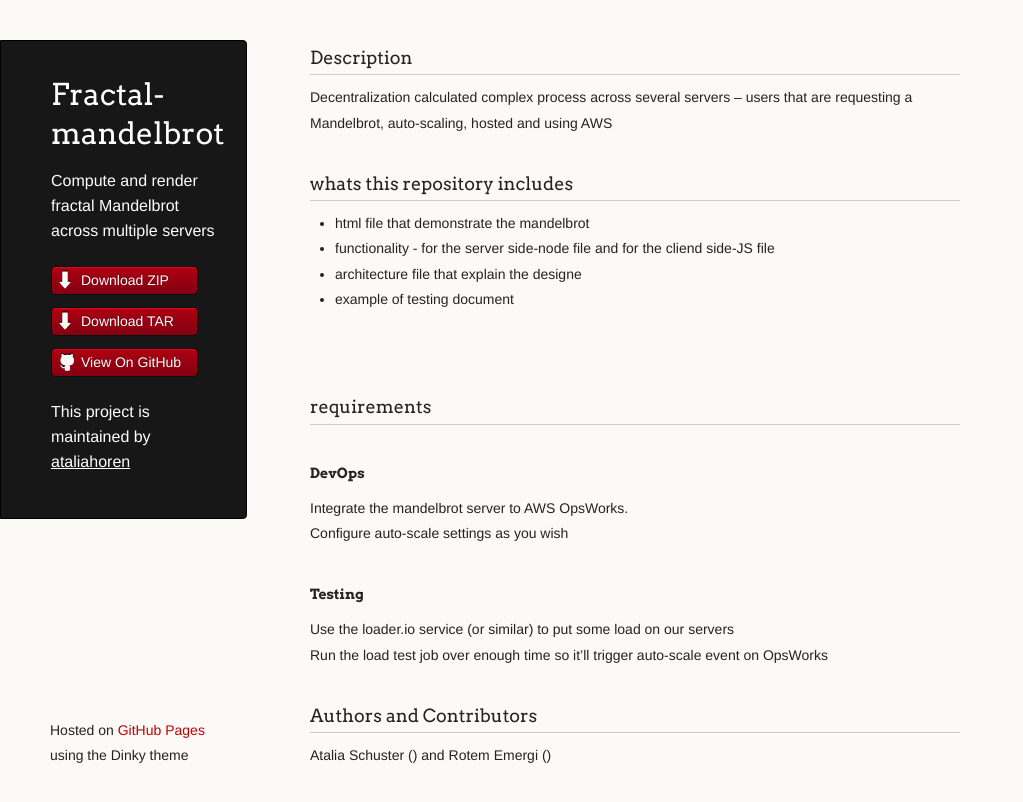
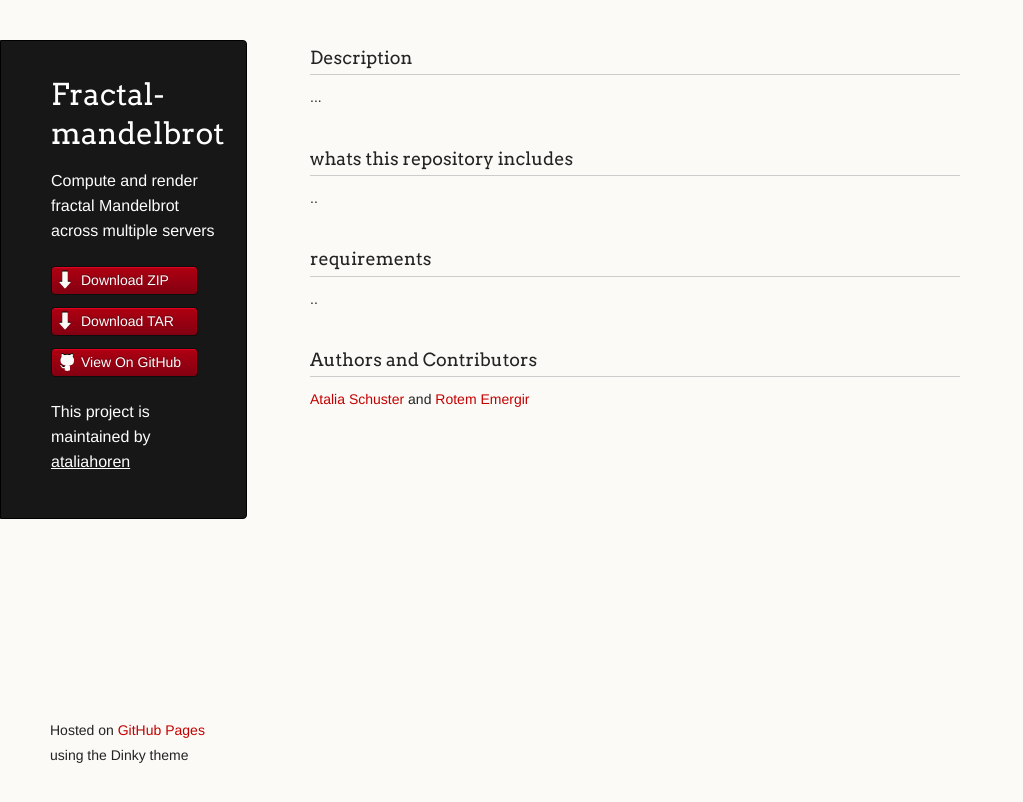
Before and after one commit to ataliahoren/Fractal-Mandelbrot, a plain HTML site: page index.html in a window 1280 px wide. Shown: the whole page, without its empty margins (0-1023 px from the left). Drawn offline with Linux system fonts and the light colour scheme.

Commit message:
Update index.html

```diff
--- a/index.html
+++ b/index.html
@@ -33,35 +33,22 @@
         <h3>
 <a id="description" class="anchor" href="#description" aria-hidden="true"><span aria-hidden="true" class="octicon octicon-link"></span></a>Description</h3>
 
-<p>Decentralization calculated complex process across several servers – users that are requesting a Mandelbrot, auto-scaling, hosted and using AWS</p>
+<p>...</p>
 
 <h3>
 <a id="whats-this-repository-includes" class="anchor" href="#whats-this-repository-includes" aria-hidden="true"><span aria-hidden="true" class="octicon octicon-link"></span></a>whats this repository includes</h3>
-<ul>
-	<li>html file that demonstrate the mandelbrot</li>
-	<li>functionality - for the server side-node file and for the cliend side-JS file</li>
-	<li>architecture file that explain the designe</li>
-	<li>example of testing document</li>
-</ul>
-<p>
-</br>
-</p>
+
+<p>..</p>
 
 <h3>
 <a id="requirements" class="anchor" href="#requirements" aria-hidden="true"><span aria-hidden="true" class="octicon octicon-link"></span></a>requirements</h3>
-<h4>DevOps</h4>
-<p>Integrate the mandelbrot server to AWS OpsWorks.
-</br>
-Conﬁgure auto-scale settings as you wish</p>
-<h4>Testing</h4>
-<p>Use the loader.io service (or similar) to put some load on our servers
-</br>
-Run the load test job over enough time so it’ll trigger auto-scale event on OpsWorks</p>
+
+<p>..</p>
 
 <h3>
 <a id="authors-and-contributors" class="anchor" href="#authors-and-contributors" aria-hidden="true"><span aria-hidden="true" class="octicon octicon-link"></span></a>Authors and Contributors</h3>
 
-<p>Atalia Schuster (<a href="https://github.com/ataliahoren" class="user-mention"></a>) and Rotem Emergi (<a href="https://github.com/RotemEmergi" class="user-mention"></a>)</p>
+<p><a href="https://github.com/ataliahoren" class="user-mention">Atalia Schuster</a> and <a href="https://github.com/RotemEmergi">Rotem Emergir</a></p>
       </section>
       <footer>
         <p><small>Hosted on <a href="https://pages.github.com">GitHub Pages</a> using the Dinky theme</small></p>
```
